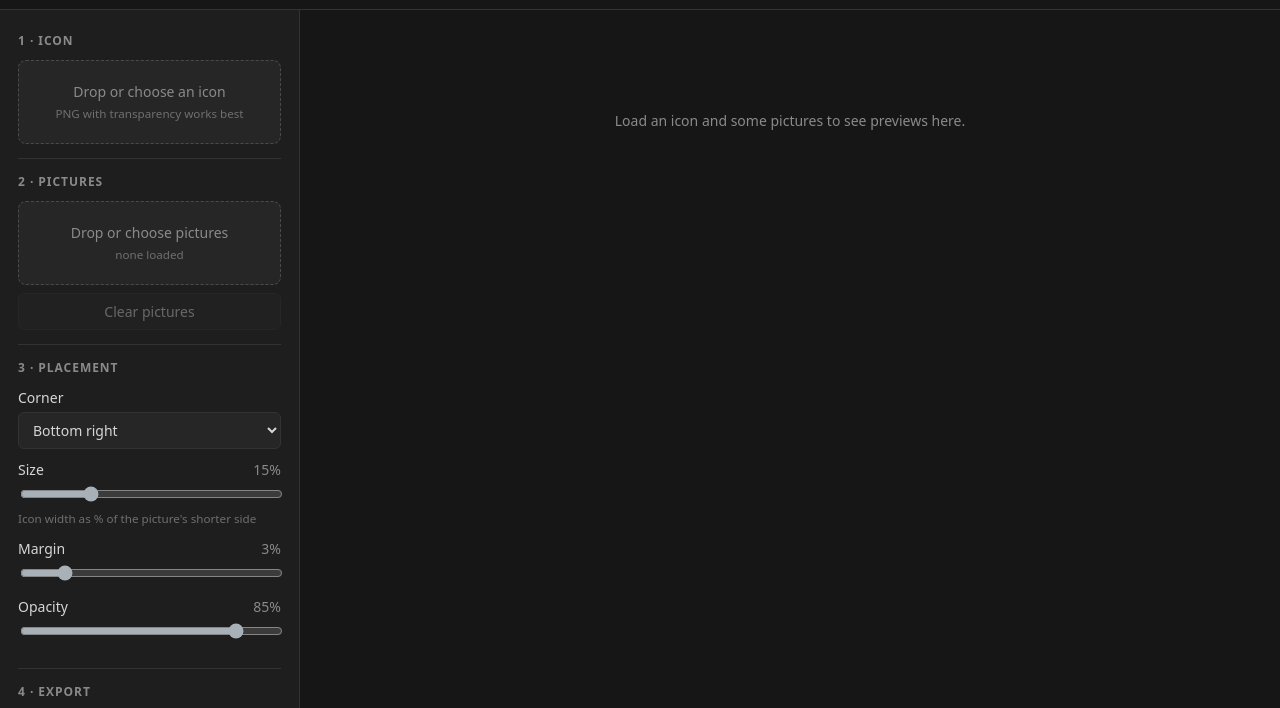
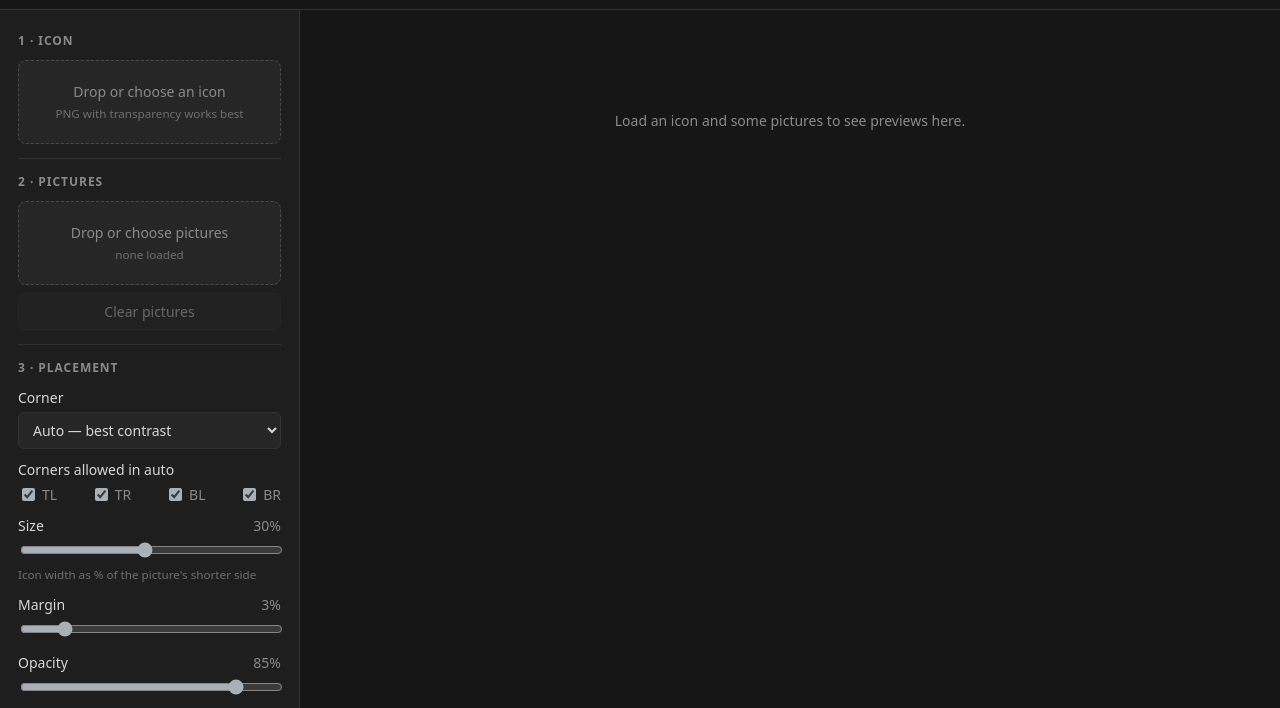
Before and after one commit to Rhodexa/Iconizer, a plain HTML site: page index.html in a window 1280 px wide. Shown: the part 78-786 px from the top of the page. Drawn offline with Linux system fonts and the light colour scheme.

Commit message:
Default to auto corner and 2x icon size; single picture downloads directly
Co-Authored-By: Claude Opus 5.5 <noreply@anthropic.com>

```diff
--- a/app.js
+++ b/app.js
@@ -145,6 +145,7 @@ function updateControls() {
   ui.picsCount.textContent = n ? `${n} loaded` : 'none loaded';
   ui.clearBtn.disabled = !n || state.busy;
   ui.downloadBtn.disabled = !n || !state.icon || state.busy;
+  ui.downloadBtn.textContent = n === 1 ? 'Download image' : 'Download all (.zip)';
   state.pics.forEach((p) => { p.dlBtn.disabled = !state.icon || state.busy; });
 }
 
@@ -269,6 +270,7 @@ async function downloadOne(file) {
 
 async function downloadAll() {
   if (state.busy || !state.icon || !state.pics.length) return;
+  if (state.pics.length === 1) return downloadOne(state.pics[0].file);
   state.busy = true;
   updateControls();
   const s = settings();
--- a/index.html
+++ b/index.html
@@ -38,8 +38,8 @@
         <div class="field">
           <label for="position">Corner</label>
           <select id="position">
-            <option value="auto">Auto — best contrast</option>
-            <option value="br" selected>Bottom right</option>
+            <option value="auto" selected>Auto — best contrast</option>
+            <option value="br">Bottom right</option>
             <option value="bl">Bottom left</option>
             <option value="tr">Top right</option>
             <option value="tl">Top left</option>
@@ -56,7 +56,7 @@
         </div>
         <div class="field">
           <label for="size">Size <output id="sizeOut"></output></label>
-          <input type="range" id="size" min="3" max="50" value="15">
+          <input type="range" id="size" min="3" max="60" value="30">
           <small>Icon width as % of the picture's shorter side</small>
         </div>
         <div class="field">
```
